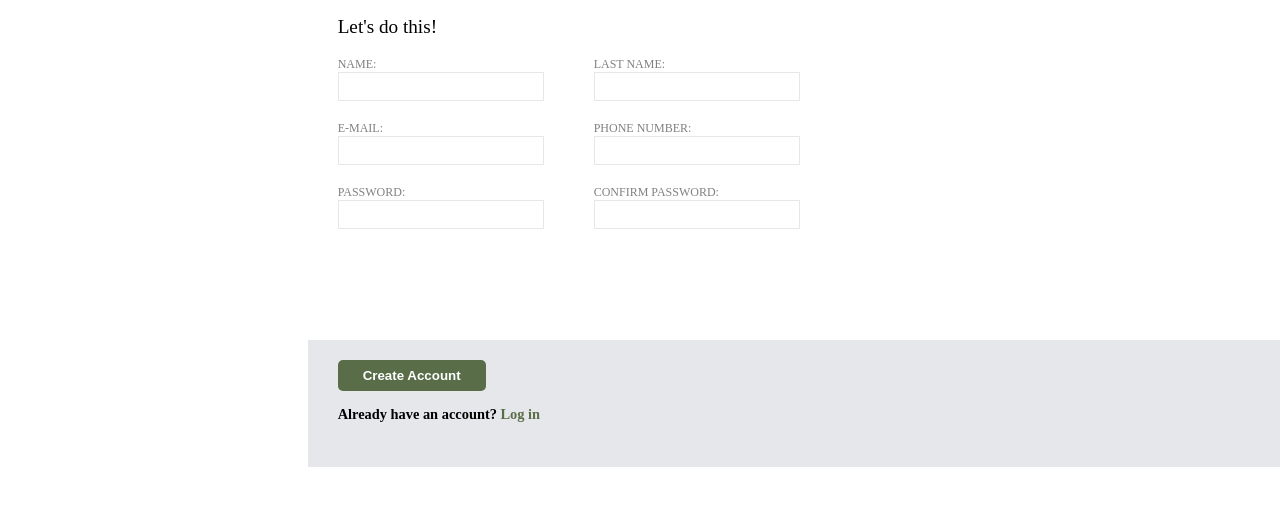
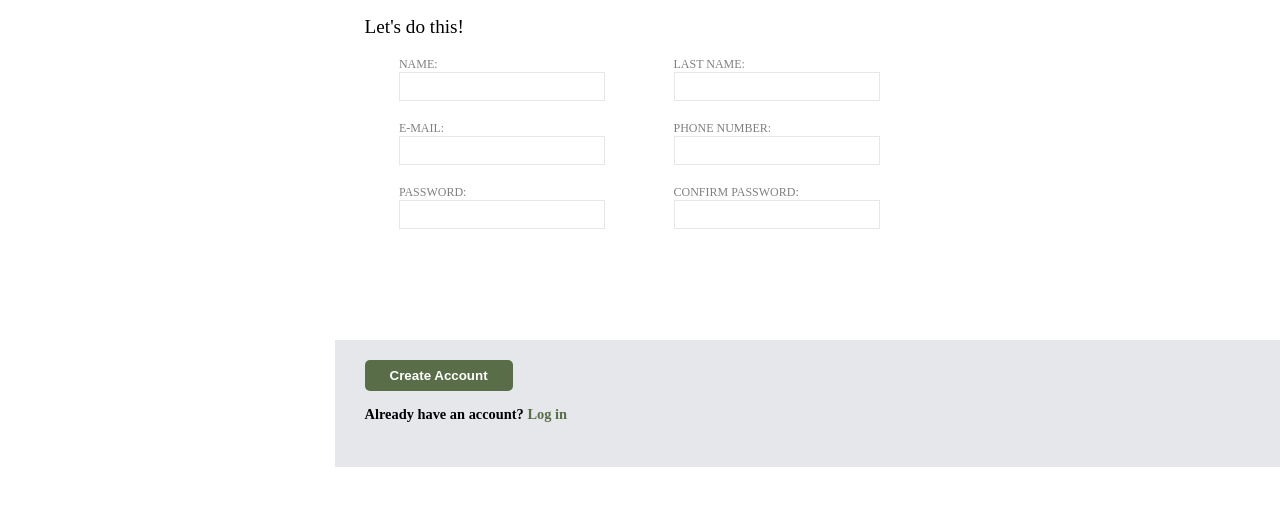
Before and after one commit to arthurdamasceno/Sign-up-Form, a plain HTML site: page index.html in a window 1280 px wide. Shown: the part 297-802 px from the top of the page. Drawn offline with Linux system fonts and the light colour scheme; a web font is replaced by a local one.

Commit message:
Update form style

```diff
--- a/style.css
+++ b/style.css
@@ -72,6 +72,7 @@ form {
     box-sizing: border-box;
     width: 60%;
     display: flex;
+    justify-content:space-around;
     flex-wrap: wrap;
 }
 
@@ -84,10 +85,6 @@ label {
     display: flex;
     flex-direction: column;
     margin-bottom: 20px;
-}
-
-form div:nth-child(even){
-    margin-left: 50px;
 }
 
 input {
```
